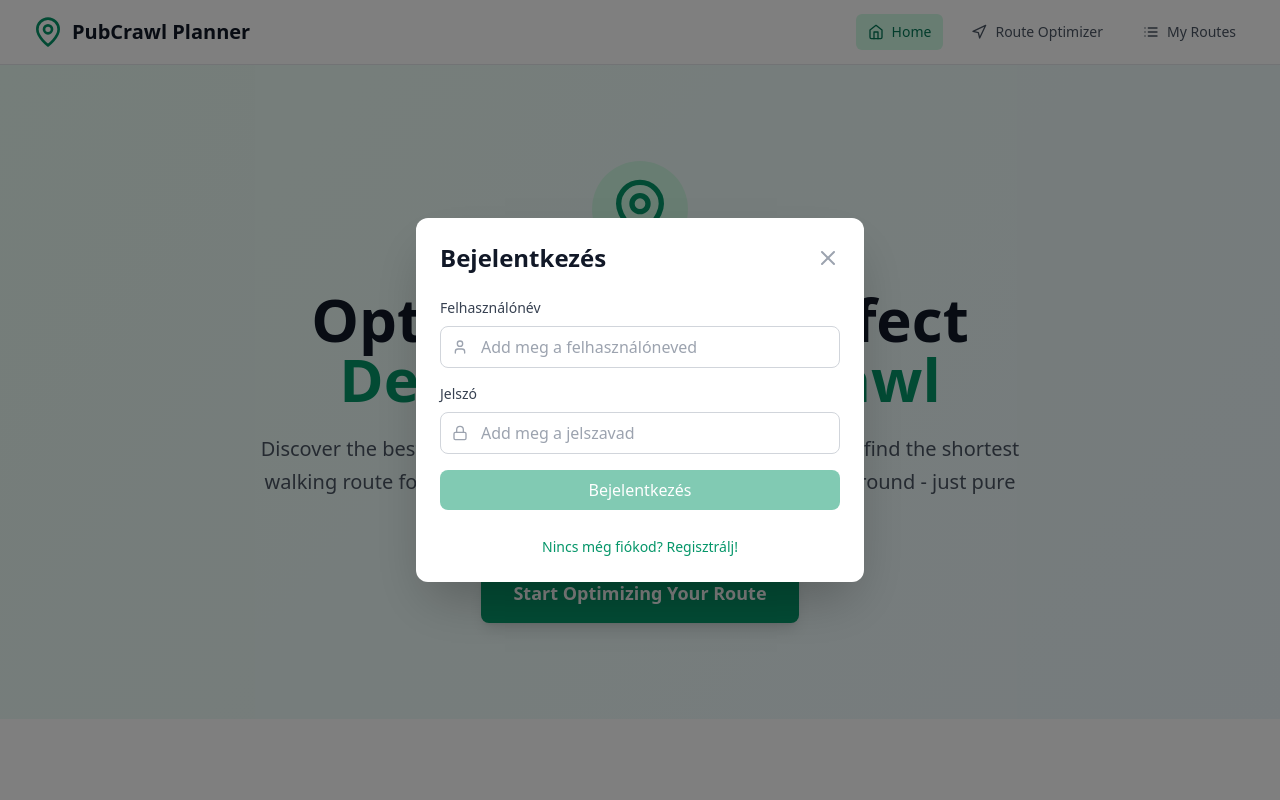
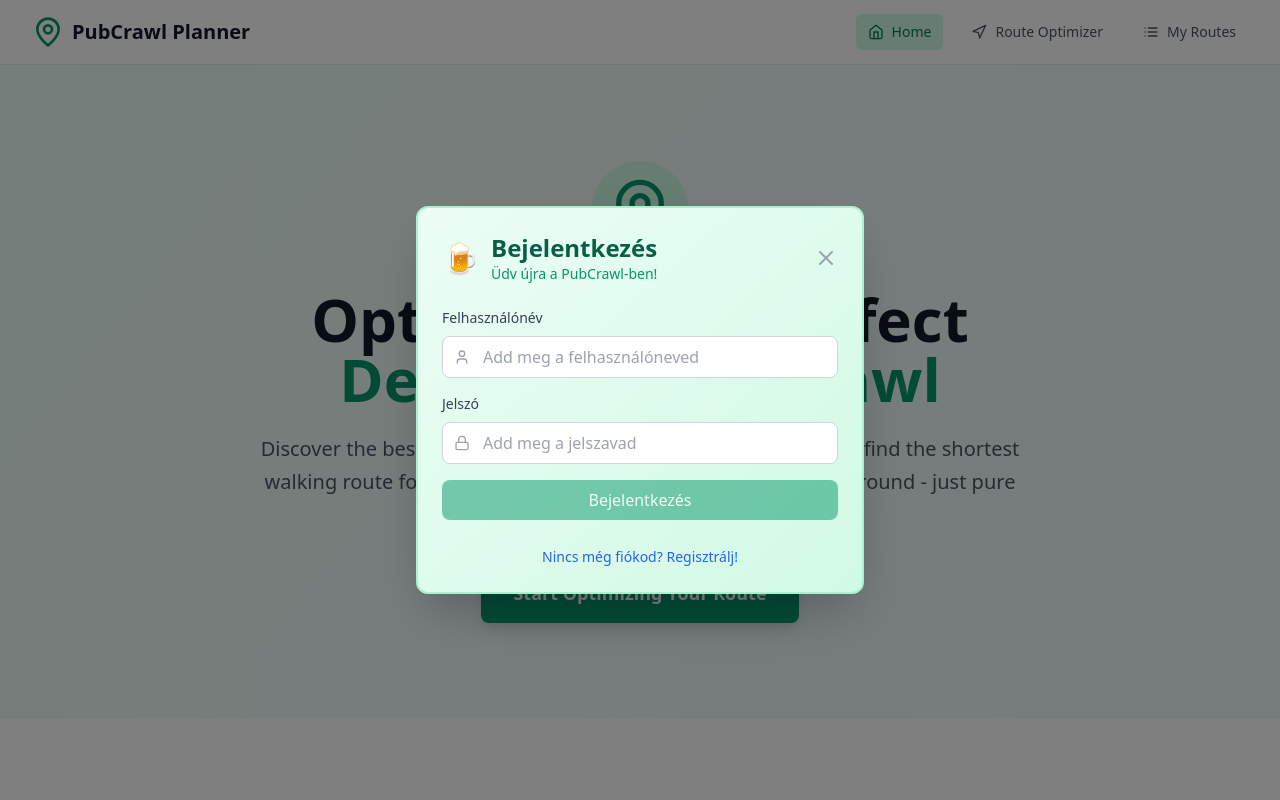
Before and after one commit to gpisti/PubCrawl, a React (Vite) app: page / in a window 1280 px wide. Shown: the top 800 px of the page. Built offline with nearby package versions, Linux system fonts and the light colour scheme; no server answers.

Commit message:
Enhance LoginModal with dynamic styling and messaging based on login state. Update button styles and add icons for improved user experience.

```diff
--- a/src/components/LoginModal.tsx
+++ b/src/components/LoginModal.tsx
@@ -50,11 +50,29 @@ export const LoginModal: React.FC<LoginModalProps> = ({ isOpen, onClose }: Login
 
   return (
     <div className="fixed inset-0 bg-black bg-opacity-50 flex items-center justify-center z-[1000] p-4">
-      <div className="bg-white rounded-xl shadow-2xl max-w-md w-full p-6">
+      <div className={`rounded-xl shadow-2xl max-w-md w-full p-6 ${
+        isLogin
+          ? 'bg-gradient-to-br from-emerald-50 to-emerald-100 border-2 border-emerald-200'
+          : 'bg-gradient-to-br from-blue-50 to-blue-100 border-2 border-blue-200'
+      }`}>
         <div className="flex justify-between items-center mb-6">
-          <h2 className="text-2xl font-bold text-gray-900">
-            {isLogin ? 'Bejelentkezés' : 'Regisztráció'}
-          </h2>
+          <div className="flex items-center space-x-3">
+            <div className={`text-3xl ${isLogin ? '🍺' : '🎉'}`}>
+              {isLogin ? '🍺' : '🎉'}
+            </div>
+            <div>
+              <h2 className={`text-2xl font-bold ${
+                isLogin ? 'text-emerald-800' : 'text-blue-800'
+              }`}>
+                {isLogin ? 'Bejelentkezés' : 'Regisztráció'}
+              </h2>
+              <p className={`text-sm ${
+                isLogin ? 'text-emerald-600' : 'text-blue-600'
+              }`}>
+                {isLogin ? 'Üdv újra a PubCrawl-ben!' : 'Csatlakozz a közösséghez!'}
+              </p>
+            </div>
+          </div>
           <button
             onClick={onClose}
             className="text-gray-400 hover:text-gray-600 transition-colors"
@@ -109,7 +127,11 @@ export const LoginModal: React.FC<LoginModalProps> = ({ isOpen, onClose }: Login
           <button
             type="submit"
             disabled={isLoading || !username.trim() || !password.trim()}
-            className="w-full bg-emerald-600 text-white py-2 px-4 rounded-lg hover:bg-emerald-700 disabled:opacity-50 disabled:cursor-not-allowed transition-colors"
+            className={`w-full text-white py-2 px-4 rounded-lg disabled:opacity-50 disabled:cursor-not-allowed transition-colors ${
+              isLogin
+                ? 'bg-emerald-600 hover:bg-emerald-700'
+                : 'bg-blue-600 hover:bg-blue-700'
+            }`}
           >
             {isLoading ? (
               <div className="flex items-center justify-center">
@@ -125,7 +147,11 @@ export const LoginModal: React.FC<LoginModalProps> = ({ isOpen, onClose }: Login
         <div className="mt-6 text-center">
           <button
             onClick={switchMode}
-            className="text-emerald-600 hover:text-emerald-700 text-sm font-medium"
+            className={`text-sm font-medium transition-colors ${
+              isLogin
+                ? 'text-blue-600 hover:text-blue-700'
+                : 'text-emerald-600 hover:text-emerald-700'
+            }`}
           >
             {isLogin
               ? 'Nincs még fiókod? Regisztrálj!'
```
